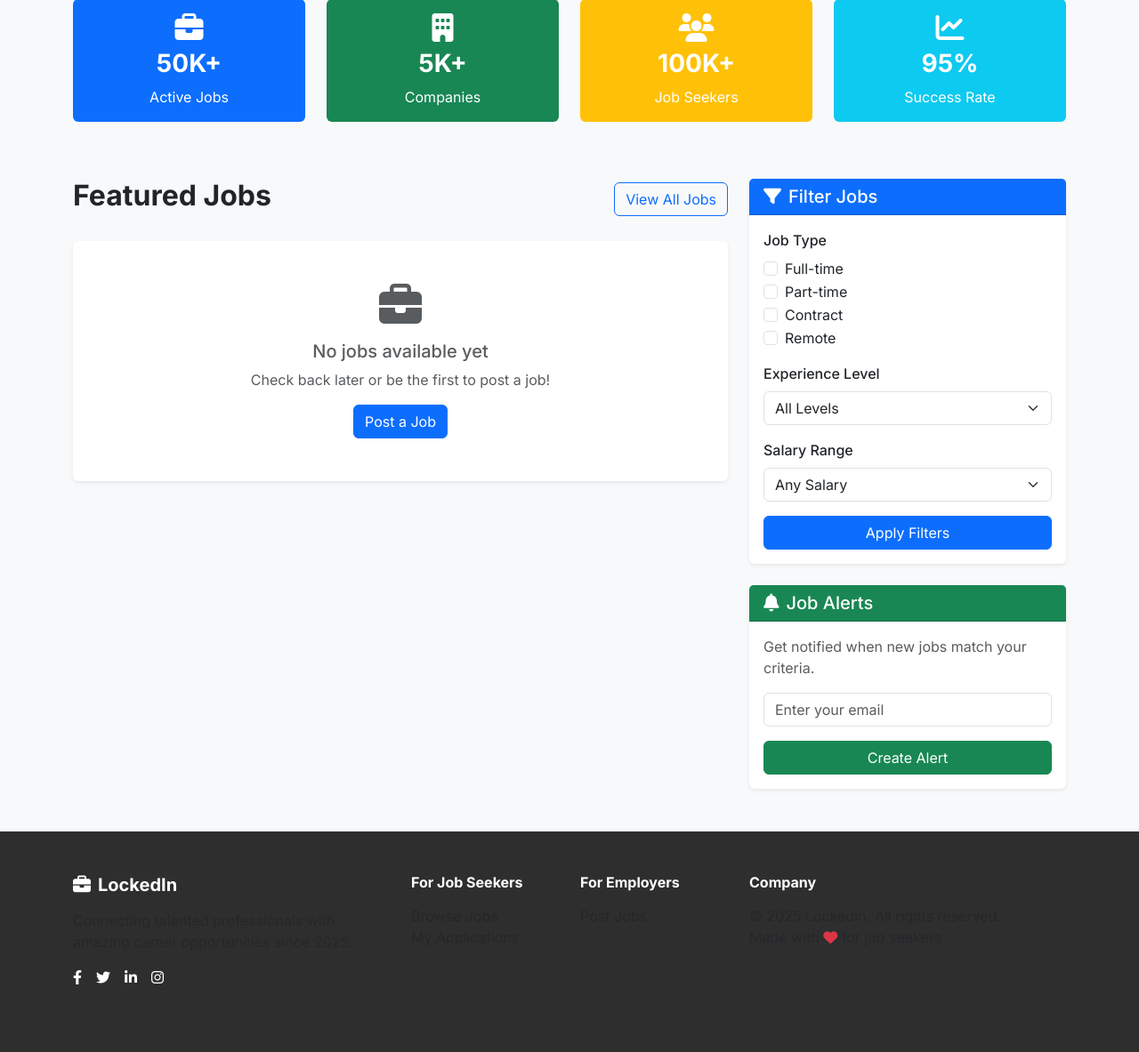
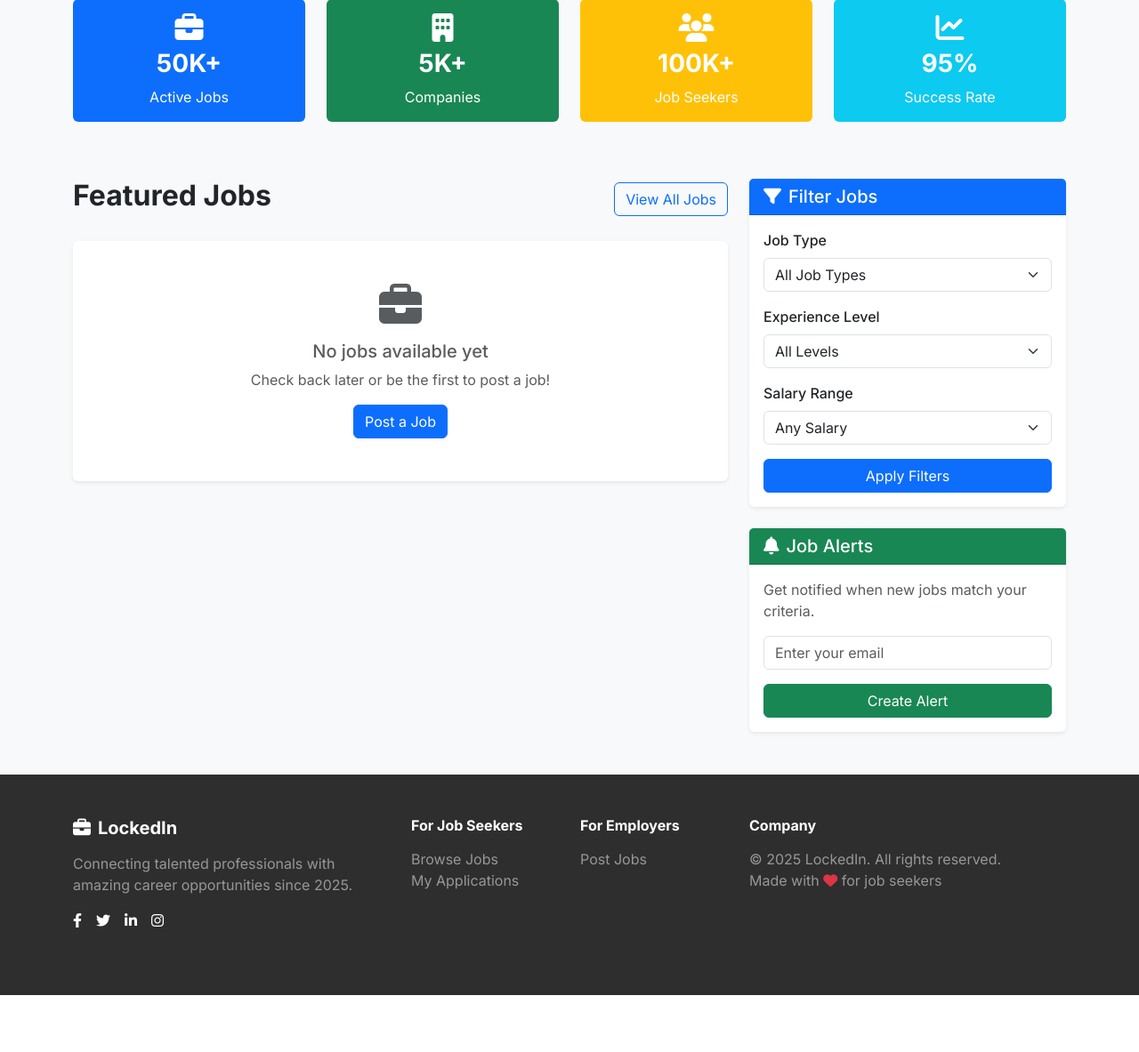
Before and after one commit to nebudev14/2340-job-search, a Django app: page / in a window 1280 px wide. Shown: the part 501-1684 px from the top of the page at 89% size. After the commit the page ends 1620 px from the top, so only its background shows below. Run offline with Django 5.2, Linux system fonts and the light colour scheme; data that the repository does not hold is empty; some libraries are stand-ins or nearby versions.

Commit message:
fixed: footer text colors, home page filtering, editing profile buttons

```diff
--- a/home/templates/home/index.html
+++ b/home/templates/home/index.html
@@ -154,49 +154,43 @@
               <h5 class="mb-0"><i class="fas fa-filter me-2"></i>Filter Jobs</h5>
             </div>
             <div class="card-body">
+              <form method="GET" action="{% url 'job_list' %}">
                 <div class="mb-3">
                   <label class="form-label fw-medium">Job Type</label>
-                <div class="form-check">
-                  <input class="form-check-input" type="checkbox" id="fulltime">
-                  <label class="form-check-label" for="fulltime">Full-time</label>
-                </div>
-                <div class="form-check">
-                  <input class="form-check-input" type="checkbox" id="parttime">
-                  <label class="form-check-label" for="parttime">Part-time</label>
-                </div>
-                <div class="form-check">
-                  <input class="form-check-input" type="checkbox" id="contract">
-                  <label class="form-check-label" for="contract">Contract</label>
-                </div>
-                <div class="form-check">
-                  <input class="form-check-input" type="checkbox" id="remote">
-                  <label class="form-check-label" for="remote">Remote</label>
-                </div>
+                  <select name="job_type" class="form-select">
+                      <option value="">All Job Types</option>
+                      <option value="full-time">Full-time</option>
+                      <option value="part-time">Part-time</option>
+                      <option value="contract">Contract</option>
+                      <option value="remote">Remote</option>
+                      <option value="internship">Internship</option>
+                  </select>
                 </div>
 
                 <div class="mb-3">
                   <label class="form-label fw-medium">Experience Level</label>
-                <select class="form-select">
-                  <option>All Levels</option>
-                  <option>Entry Level</option>
-                  <option>Mid Level</option>
-                  <option>Senior Level</option>
-                  <option>Executive</option>
+                  <select name="experience_level" class="form-select">
+                    <option value="">All Levels</option>
+                    <option value="entry">Entry Level</option>
+                    <option value="mid">Mid Level</option>
+                    <option value="senior">Senior Level</option>
+                    <option value="executive">Executive</option>
                   </select>
                 </div>
 
                 <div class="mb-3">
                   <label class="form-label fw-medium">Salary Range</label>
-                <select class="form-select">
-                  <option>Any Salary</option>
-                  <option>$30k - $50k</option>
-                  <option>$50k - $80k</option>
-                  <option>$80k - $120k</option>
-                  <option>$120k+</option>
+                  <select name="salary_range" class="form-select">
+                    <option value="">Any Salary</option>
+                    <option value="30-50">$30k - $50k</option>
+                    <option value="50-80">$50k - $80k</option>
+                    <option value="80-120">$80k - $120k</option>
+                    <option value="120+">$120k+</option>
                   </select>
                 </div>
 
-              <button class="btn btn-primary w-100">Apply Filters</button>
+                <button type="submit" class="btn btn-primary w-100">Apply Filters</button>
+              </form>
             </div>
           </div>
 
--- a/lockedin/templates/base.html
+++ b/lockedin/templates/base.html
@@ -123,7 +123,7 @@
           <h5 class="fw-bold mb-3">
             <i class="fas fa-briefcase me-2"></i>LockedIn
           </h5>
-          <p class="text-muted">
+          <p class="text-white-50">
             Connecting talented professionals with amazing career
             opportunities since 2025.
           </p>
@@ -138,10 +138,10 @@
           <h6 class="fw-bold mb-3">For Job Seekers</h6>
           <ul class="list-unstyled">
             <li>
-              <a href="{% url 'job_list' %}" class="text-muted text-decoration-none">Browse Jobs</a>
+              <a href="{% url 'job_list' %}" class="text-white-50 text-decoration-none">Browse Jobs</a>
             </li>
             <li>
-              <a href="{% url 'my_applications' %}" class="text-muted text-decoration-none">My Applications</a>
+              <a href="{% url 'my_applications' %}" class="text-white-50 text-decoration-none">My Applications</a>
             </li>
           </ul>
         </div>
@@ -149,16 +149,16 @@
           <h6 class="fw-bold mb-3">For Employers</h6>
           <ul class="list-unstyled">
             <li>
-              <a href="{% url 'post_job' %}" class="text-muted text-decoration-none">Post Jobs</a>
+              <a href="{% url 'post_job' %}" class="text-white-50 text-decoration-none">Post Jobs</a>
             </li>
           </ul>
         </div>
         <div class="col-lg-4 col-md-12 mb-4">
           <h6 class="fw-bold mb-3">Company</h6>
-          <p class="text-muted mb-0">
+          <p class="text-white-50 mb-0">
             &copy; 2025 LockedIn. All rights reserved.
           </p>
-          <p class="text-muted mb-0">
+          <p class="text-white-50 mb-0">
             Made with <i class="fas fa-heart text-danger"></i> for job seekers
           </p>
         </div>
```
Also changed, not shown: accounts/templates/partials/form_row.html (+5 -7 lines). Lines whose indentation alone changed are shown as unchanged.
